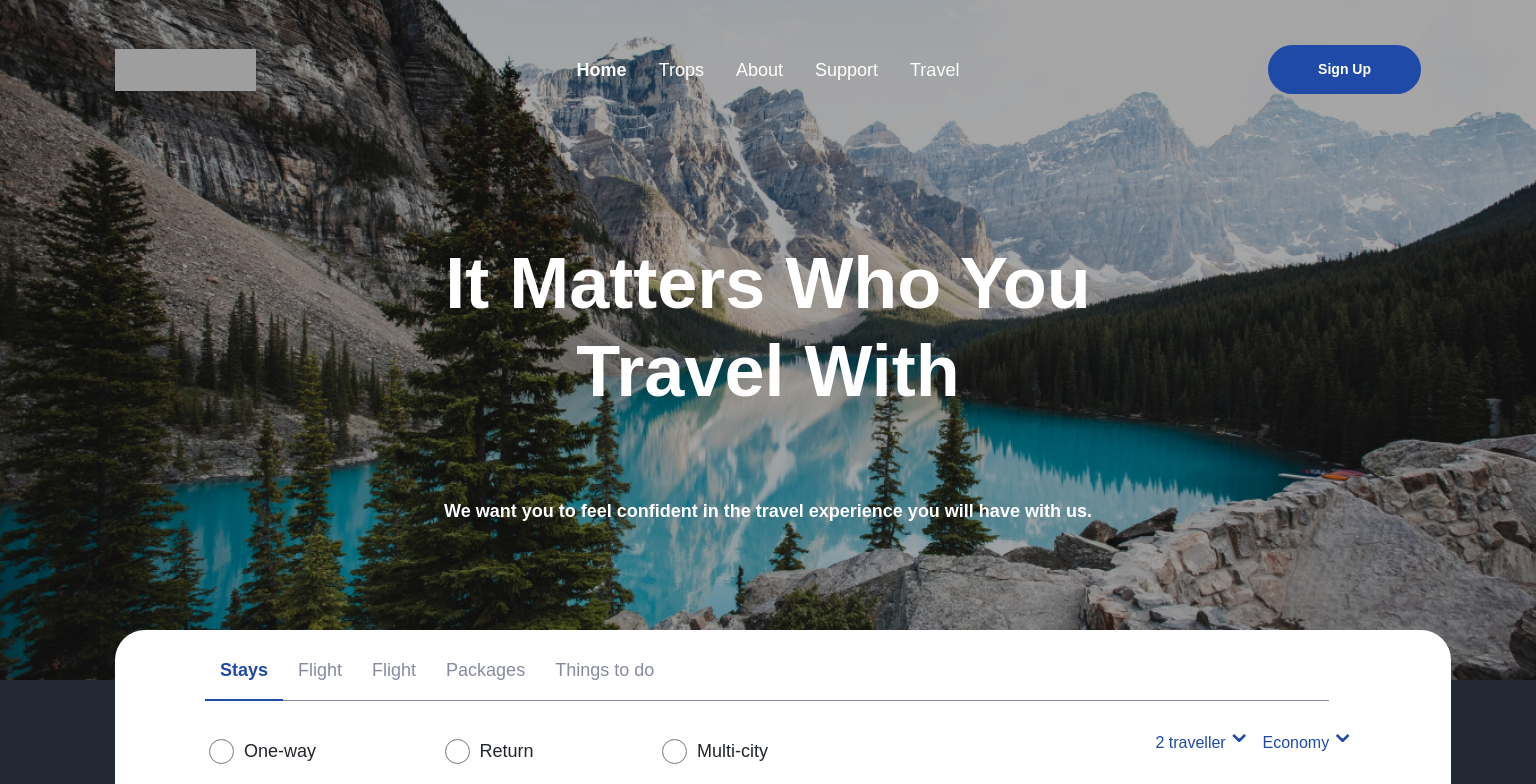
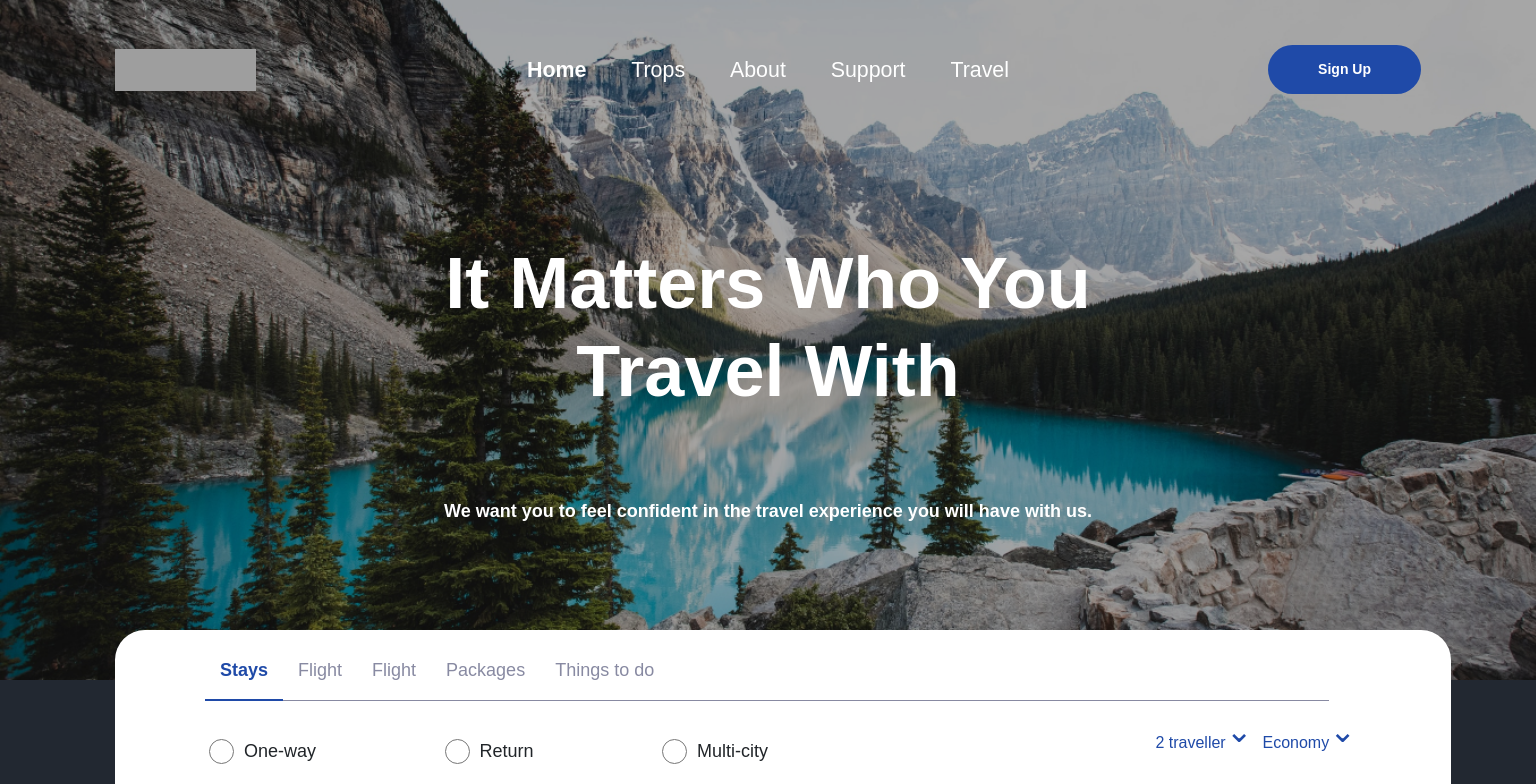
Before and after one commit to rabbimov-x/expidias, a React (Create React App) app: page / in a window 1536 px wide. Shown: the top 784 px of the page. Built offline with nearby package versions, Linux system fonts and the light colour scheme; grey boxes are pictures that could not be loaded.

Commit message:
navbar size to'girlandi

```diff
--- a/src/components/Navbar/navbar.scss
+++ b/src/components/Navbar/navbar.scss
@@ -38,7 +38,10 @@
         &:hover {
           transform: scale(1.2);
         }
-
+        @media (min-width: 1400px) {
+          font-size: calc(20px + 10 * ((100vw - 1460px) / 540));
+          margin: 0 calc(5px + 10 * ((100vw - 1460px) / 540));
+        }
         @media (max-width: 767px) {
           font-size: 14px;
         }
```
